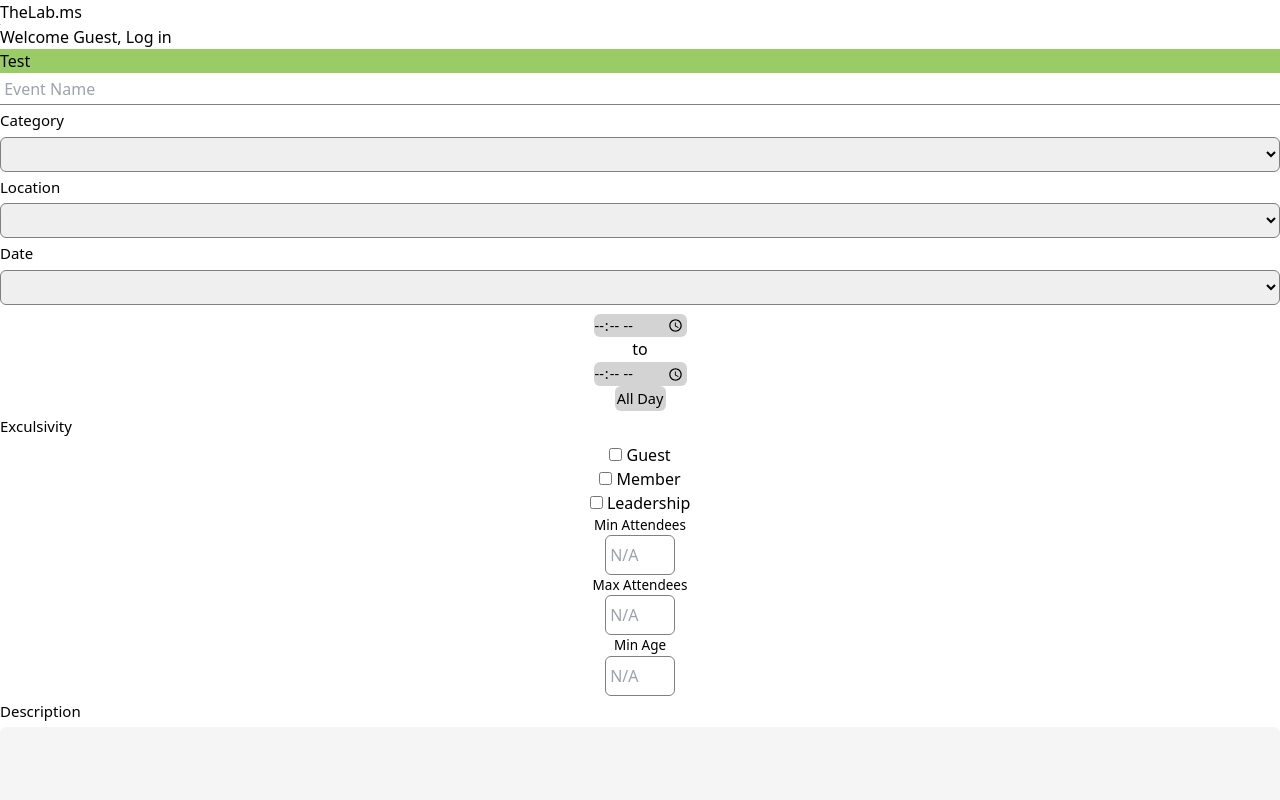
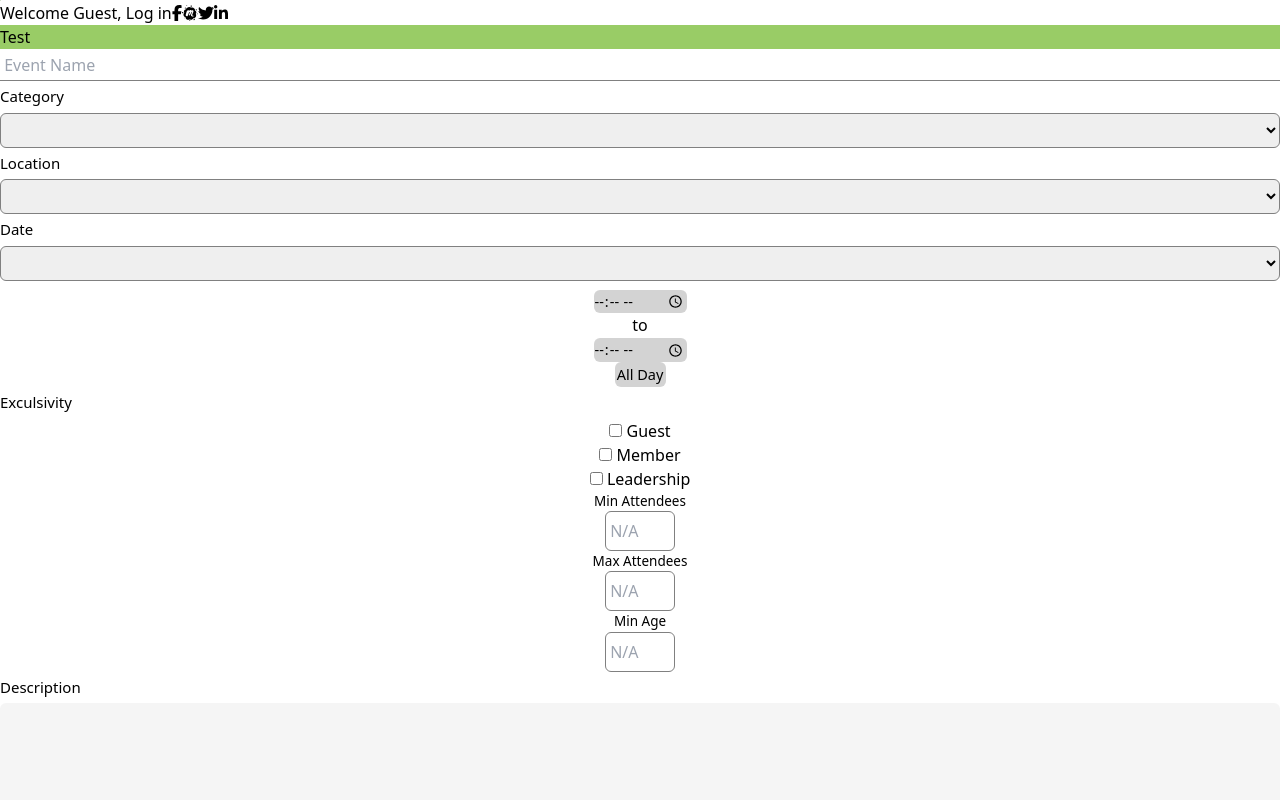
Before and after one commit to TheLab-ms/Calendar, a Next.js app: page /createEvent in a window 1280 px wide. Shown: the top 800 px of the page. Built offline with nearby package versions, Linux system fonts and the light colour scheme; no server answers.

Commit message:
Fixed merge issue

```diff
--- a/src/components/header.tsx
+++ b/src/components/header.tsx
@@ -1,6 +1,8 @@
 import Link from 'next/link';
 import { useSession, signIn, signOut } from 'next-auth/react';
 import Image from 'next/image';
+import { FontAwesomeIcon } from "@fortawesome/react-fontawesome";
+import { faFacebookF, faMeetup, faTwitter, faLinkedinIn } from "@fortawesome/free-brands-svg-icons";
 
 export default function Header() {
 	const { data: session, status } = useSession();
@@ -34,10 +36,18 @@
 								Welcome Guest, <button onClick={() => signIn()}>Log in</button>
 							</span>
 						)}
-						<a href="#" className="fab fa-facebook-f mr-2 text-gray-900"></a>
-						<a href="#" className="fab fa-meetup mr-2 text-gray-900"></a>
-						<a href="#" className="fab fa-twitter mr-2 text-gray-900"></a>
-						<a href="#" className="fab fa-linkedin-in mr-2 text-gray-900"></a>
+						<a href="https://www.facebook.com/thelabms" className="text-gray-900 mr-2">
+							<FontAwesomeIcon icon={faFacebookF} />
+						</a>
+						<a href="https://www.meetup.com/thelab-ms" className="text-gray-900 mr-2">
+							<FontAwesomeIcon icon={faMeetup} />
+						</a>
+						<a href="https://twitter.com/thelab_ms" className="text-gray-900 mr-2">
+							<FontAwesomeIcon icon={faTwitter} />
+						</a>
+						<a href="https://www.linkedin.com/company/thelab-ms" className="text-gray-900 mr-2">
+							<FontAwesomeIcon icon={faLinkedinIn} />
+						</a>
 					</div>
 				</div>
 			</nav>
```
